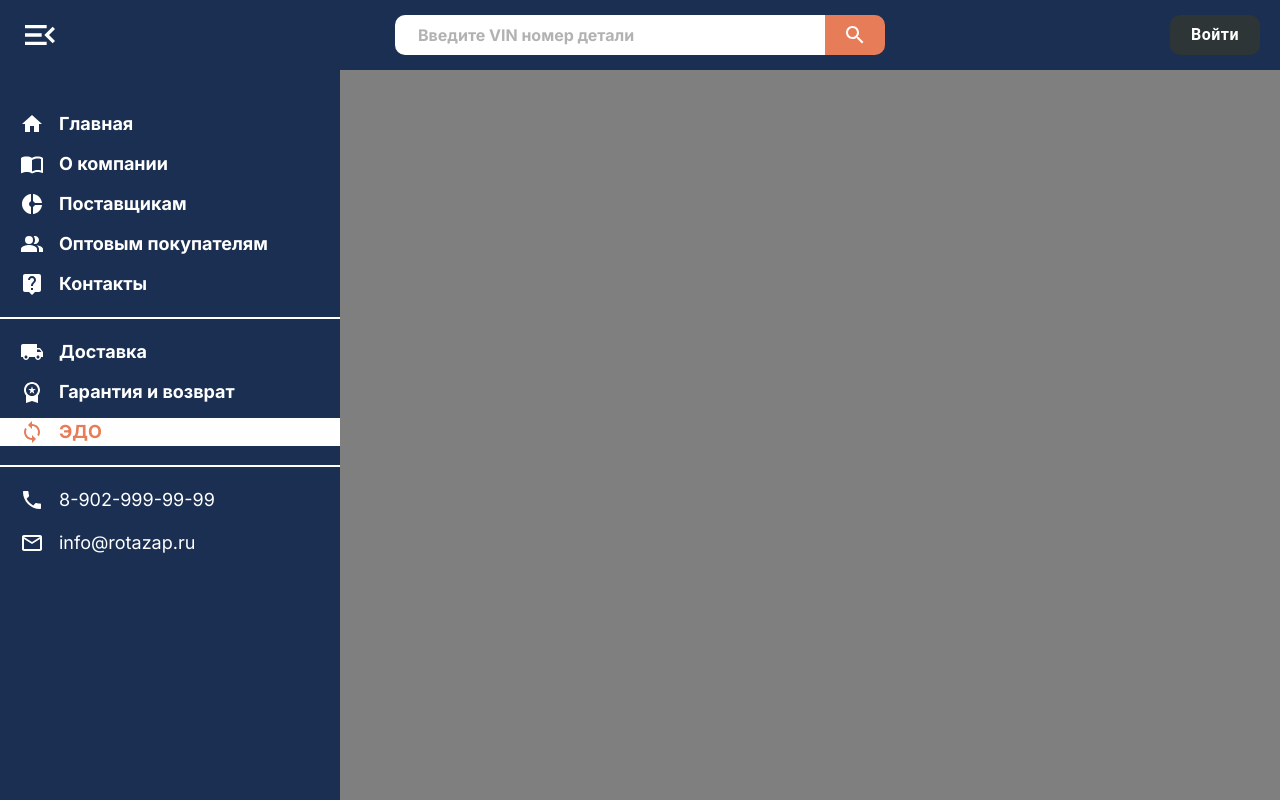
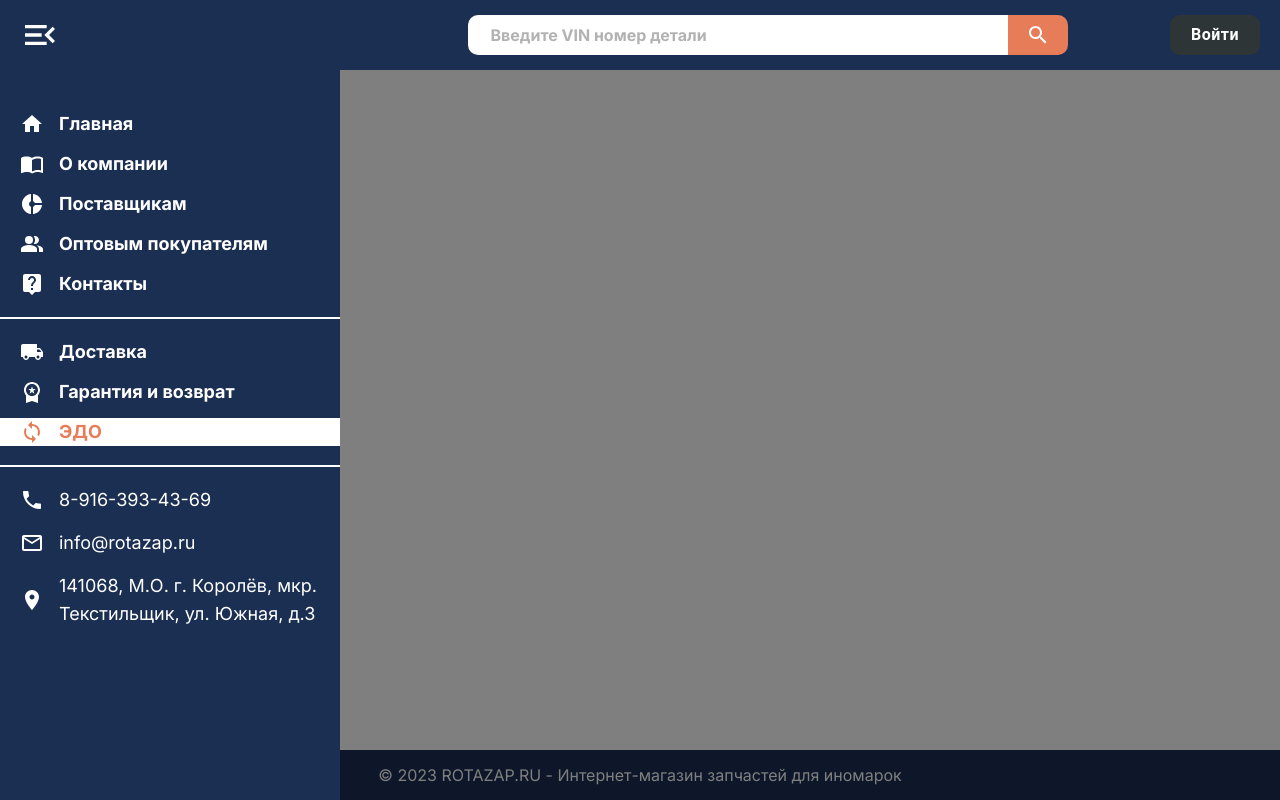
Before and after one commit to Exigoll/frontend-rota-v2, a React (Vite) app: page /documentFlow in a window 1280 px wide. Both pictures are taken after a click on the icon 40 px from the left and 35 px from the top of the page. Built offline with nearby package versions, Linux system fonts and the light colour scheme; some icons are missing; the HTML template or start-up script is replaced by a standard one.

Commit message:
fix: small bugs

```diff
--- a/src/App.tsx
+++ b/src/App.tsx
@@ -15,7 +15,7 @@ import { WholesalePage } from "@/pages/WholesalePage";
 
 function App() {
   return (
-    <div className="App">
+    <div className="app">
       <Header />
       <main>
         <Routes>
--- a/src/components/layout/Footer/Footer.module.scss
+++ b/src/components/layout/Footer/Footer.module.scss
@@ -1,4 +1,3 @@
 .footer {
-  height: 60px;
-  background-color: blueviolet;
+  @apply flex flex-col justify-center items-center h-[50px] bg-darkBlue text-white font-normal;
 }
--- a/src/components/layout/Footer/Footer.tsx
+++ b/src/components/layout/Footer/Footer.tsx
@@ -4,8 +4,8 @@ import styles from "./Footer.module.scss";
 
 export const Footer: React.FC = () => {
   return (
-    <footer>
-      <h1>Footer</h1>
+    <footer className={styles.footer}>
+      <p>© 2023 ROTAZAP.RU - Интернет-магазин запчастей для иномарок</p>
     </footer>
   );
 };
--- a/src/components/ui/Navbar/Navbar.module.scss
+++ b/src/components/ui/Navbar/Navbar.module.scss
@@ -15,7 +15,7 @@
 }
 
 .navbar {
-  @apply w-full min-h-[600px] flex flex-col pt-[40px];
+  @apply w-full min-h-[700px] flex flex-col pt-[40px];
 }
 
 .menu {
--- a/src/components/ui/Navbar/Navbar.tsx
+++ b/src/components/ui/Navbar/Navbar.tsx
@@ -1,4 +1,4 @@
-import { MailOutline, Phone } from "@mui/icons-material";
+import { MailOutline, Phone, Room } from "@mui/icons-material";
 import { FC, useState } from "react";
 import { Link, NavLink } from "react-router-dom";
 
@@ -65,13 +65,21 @@ export const Navbar: FC = () => {
             ))}
           </ul>
           <div className={styles.contacts}>
-            <Link className={styles.contactLink} to="tel:+79029999999">
+            <Link className={styles.contactLink} to="tel:+79163934369">
               <Phone />
-              8-902-999-99-99
+              8-916-393-43-69
             </Link>
             <Link className={styles.contactLink} to="mailto:info@rotazap.ru">
               <MailOutline />
               info@rotazap.ru
+            </Link>
+            <Link
+              className={styles.contactLink}
+              to="https://yandex.ru/maps/-/CCUG56vKPD"
+              target="__blank"
+            >
+              <Room />
+              141068, М.О. г. Королёв, мкр. Текстильщик, ул. Южная, д.3
             </Link>
           </div>
         </nav>
--- a/src/components/ui/Office/Office.module.scss
+++ b/src/components/ui/Office/Office.module.scss
@@ -1,7 +1,3 @@
-.officeWrapper {
-  @apply flex justify-end w-full max-w-[345px];
-}
-
 .modal {
   @apply flex flex-col items-center justify-center gap-y-[35px] w-[520px] h-full px-[10px] py-[50px] bg-white;
 
--- a/src/components/ui/Office/Office.tsx
+++ b/src/components/ui/Office/Office.tsx
@@ -32,9 +32,7 @@ export const Office: React.FC<IOffice> = ({
 
   return (
     <>
-      <div className={styles.officeWrapper}>
-        <StyledButtonOffice onClick={openAuthDialog}>Войти</StyledButtonOffice>
-      </div>
+      <StyledButtonOffice onClick={openAuthDialog}>Войти</StyledButtonOffice>
       <StyledPopupOffice open={visible} onClose={onClose}>
         <DialogContent sx={{ padding: 0 }}>
           <div className={styles.modal}>
--- a/src/index.scss
+++ b/src/index.scss
@@ -52,7 +52,7 @@ select {
 }
 
 .app {
-  @apply flex flex-col min-h-full;
+  @apply flex flex-col min-h-[100vh];
 }
 
 .container {
```
